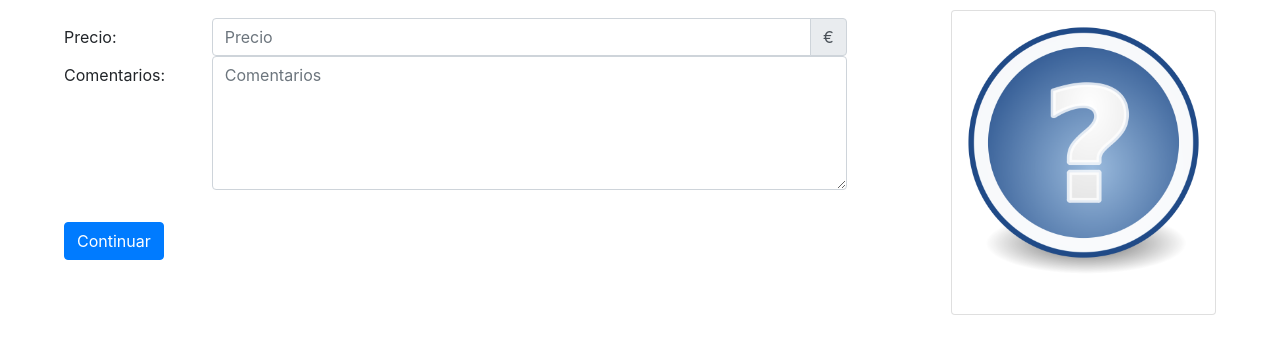
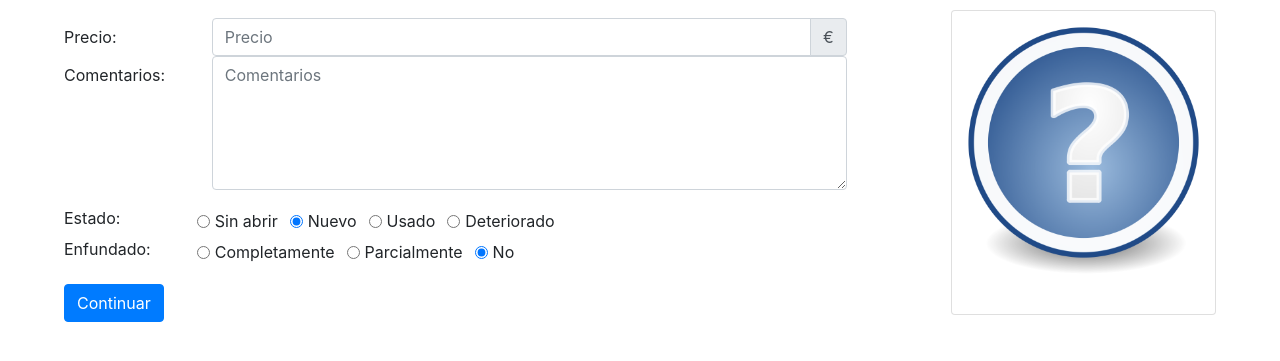
Before and after one commit to gon64/symfobgs, a Symfony app: template templates/offer/nuevo.html.twig in a window 1280 px wide. Shown: the part 58-419 px from the top of the page. Run offline with Twig, Linux system fonts and the light colour scheme; the template is opened without the code that fills it, so the values that code supplies are empty; style sheets or scripts are compiled from the project's sources; some libraries are stand-ins or nearby versions.

Commit message:
commit before trying to fix relations

```diff
--- a/src/Entity/Juego.php
+++ b/src/Entity/Juego.php
@@ -55,6 +55,8 @@ class Juego
      * @ORM\Column(type="integer", nullable=true)
      */
     private $age;
+
+
 
     public function getId()
     {
--- a/templates/offer/nuevo.html.twig
+++ b/templates/offer/nuevo.html.twig
@@ -21,6 +21,40 @@
 				</div>
 
 			</div>
+			<div class="row">
+				<legend class="col-form-label col-sm-2 pt-0">Estado:</legend>
+				<div class="form-check form-check-inline">
+					<input class="form-check-input" type="radio" name="status-input" id="status1" value="option1">
+					<label class="form-check-label" for="inlineRadio1">Sin abrir</label>
+				</div>
+				<div class="form-check form-check-inline">
+					<input class="form-check-input" type="radio" name="status-input" id="status2" value="option2" checked>
+					<label class="form-check-label" for="inlineRadio2">Nuevo</label>
+				</div>
+				<div class="form-check form-check-inline">
+					<input class="form-check-input" type="radio" name="status-input" id="status3" value="option1">
+					<label class="form-check-label" for="inlineRadio1">Usado</label>
+				</div>
+				<div class="form-check form-check-inline">
+					<input class="form-check-input" type="radio" name="status-input" id="status4" value="option2">
+					<label class="form-check-label" for="inlineRadio2">Deteriorado</label>
+				</div>
+			</div>
+			<div class="row">
+				<legend class="col-form-label col-sm-2 pt-0">Enfundado:</legend>
+				<div class="form-check form-check-inline">
+					<input class="form-check-input" type="radio" name="sleeves-input" id="sleeves1" value="option1">
+					<label class="form-check-label" for="inlineRadio1">Completamente</label>
+				</div>
+				<div class="form-check form-check-inline">
+					<input class="form-check-input" type="radio" name="sleeves-input" id="sleeves2" value="option2">
+					<label class="form-check-label" for="inlineRadio2">Parcialmente</label>
+				</div>
+				<div class="form-check form-check-inline">
+					<input class="form-check-input" type="radio" name="sleeves-input" id="sleeves3" value="option1" checked>
+					<label class="form-check-label" for="inlineRadio1">No</label>
+				</div>
+			</div>
 			<button type="submit" class="btn btn-primary">Continuar</button>
 		</form>
 	</div>
```
Also changed, not shown: templates/user/profile.html.twig (+11 -7 lines).
